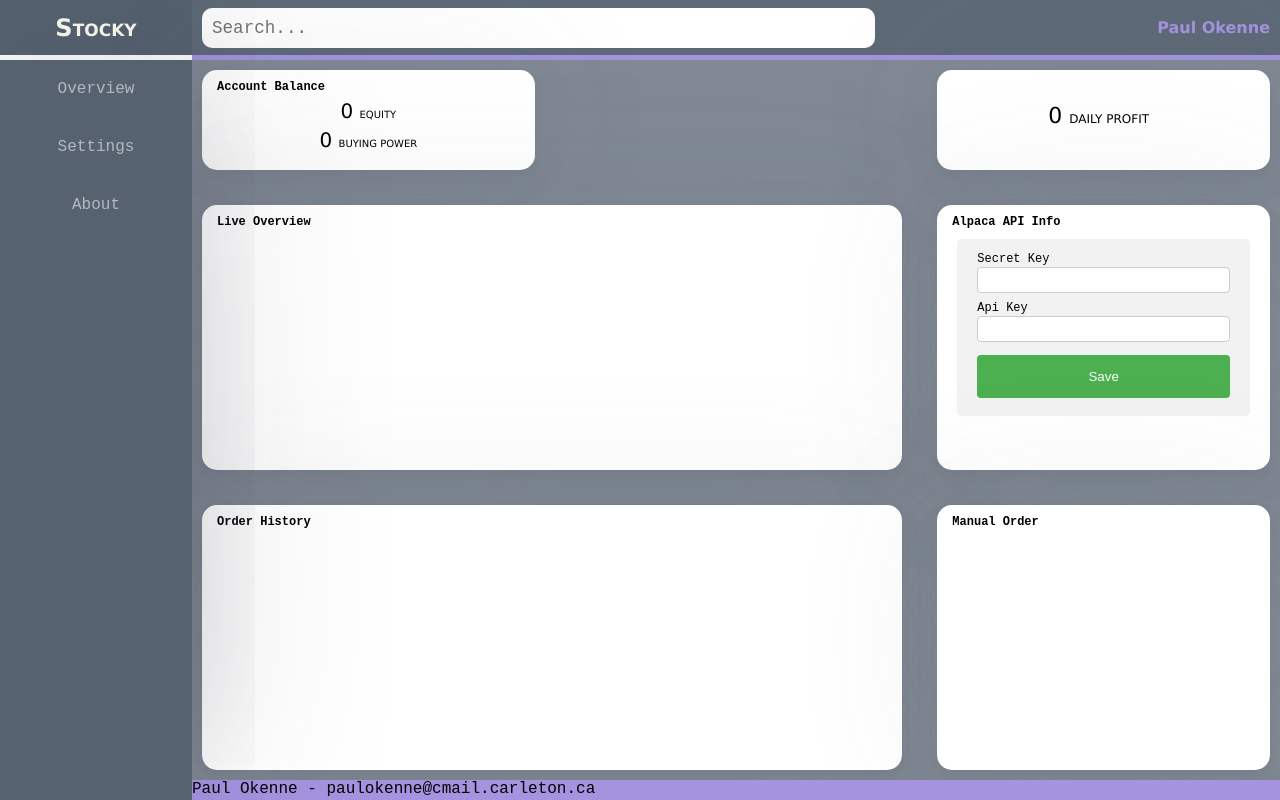
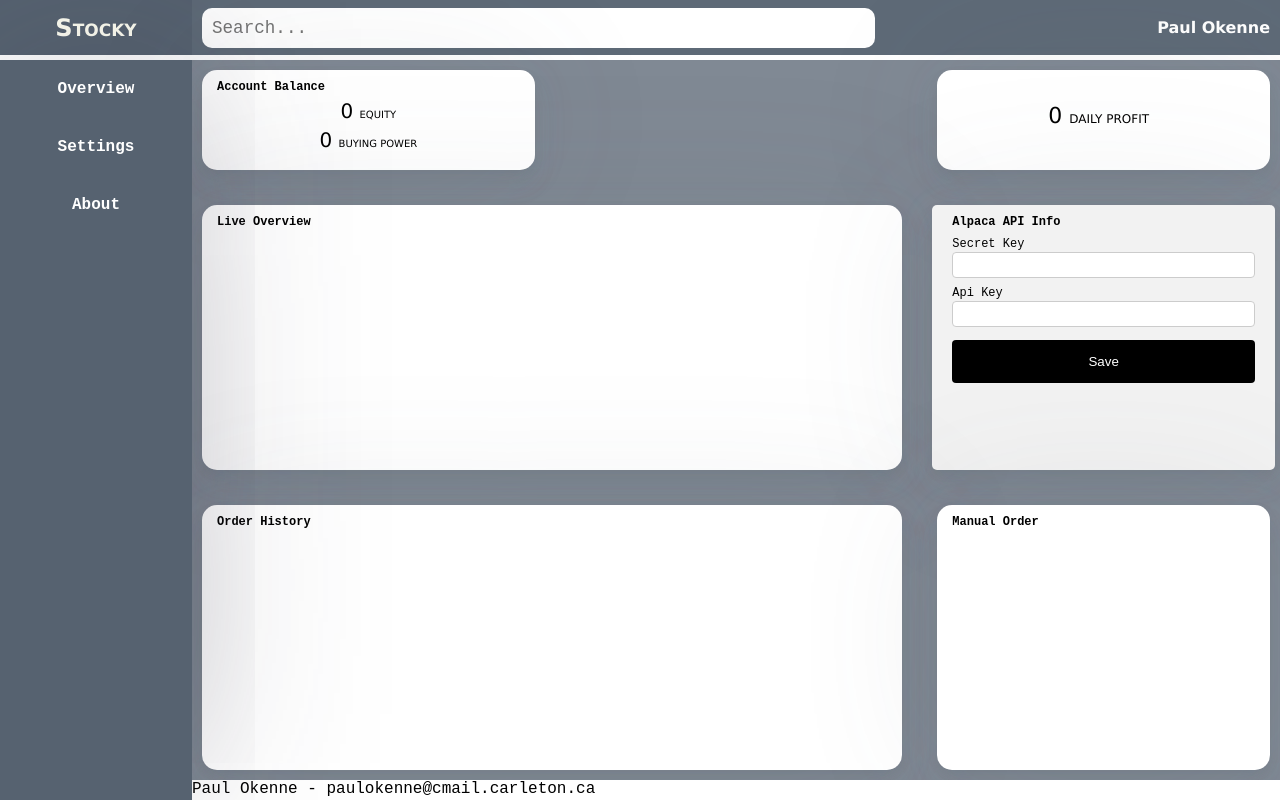
Before and after one commit to TheUcheojor/stocky, a React (Create React App) app in the folder stocky-frontend/: page / in a window 1280 px wide. Built offline with nearby package versions, Linux system fonts and the light colour scheme; no server answers.

Commit message:
refact: update color theme on overview page

```diff
--- a/stocky-frontend/src/App.css
+++ b/stocky-frontend/src/App.css
@@ -49,12 +49,13 @@ body{
 #hor-bar{
   grid-area:hor-bar;
   background: rgba(86, 98, 112, 0.95);
-  color: rgba(86, 98, 112, 0.85);
+  /* color: rgba(86, 98, 112, 1); */
 
   display: flex;
   justify-content:space-between;
   align-items: center;
-  border-bottom: 5px solid #A593E0 ;
+  /* border-bottom: 5px solid #A593E0 ; */
+  border-bottom: 5px solid #fff ;
   /* rgba(86, 98, 112, 1) */
   /* box-shadow: 0 0 200px -20px rgba(57,55,73,.4); */
 
@@ -76,7 +77,8 @@ body{
 }
 
 .username{
-  color: #A593E0;
+  /* color: #A593E0; */
+  color:#fff;
   font-family:Verdana, Geneva, Tahoma, sans-serif;
   padding: 0 10px;
   font-weight: 900;
@@ -101,14 +103,13 @@ body{
   margin: 10px 0;
   text-decoration: none;
   padding: 10px 12px;
-  color: rgba(255,255,255,0.55);
+  font-weight:bold;
+  color: rgba(255,255,255,1);
   text-align: center;
 }
 
 #vert-bar  a:hover{
-  color: rgba(255,255,255,1);
   border-bottom: 2px solid white;
-  font-weight: bold;
 }
 
 /* Vertical Bar Design - ENDS */
@@ -220,7 +221,7 @@ body{
 
 .alpaca-form #saveApiSettings {
   width: 100%;
-  background-color: rgba(76, 175, 80, 1);
+  background-color: #000;
   color: white;
   padding: 14px 20px;
   margin: 8px 0;
@@ -253,6 +254,7 @@ body{
 /* Footer Design - STARTS */
 #footer{
   grid-area:footer;
-  background: #A593E0;
+  background:#fff;
+  /* background: #A593E0; */
 }
 /* Footer Design - ENDS */
--- a/stocky-frontend/src/pages/OverviewPage/OverviewPage.js
+++ b/stocky-frontend/src/pages/OverviewPage/OverviewPage.js
@@ -66,9 +66,9 @@ const OverviewPage=({ email })=>{
                 <span className="container-title">Live Overview</span>
             </div>
 
-            <div className='container api-info'>
+            <div className='container alpaca-form api-info'>
                 <span className="container-title">Alpaca API Info</span>
-                <div className="alpaca-form" >
+                <div style={{paddingTop:"5px"}} >
 
                     <span className="aplaca-info-title" >Secret Key</span>
                     <input type="text" className="aplaca-info" id="secretKey" placeholder={secretKey}></input>
```
